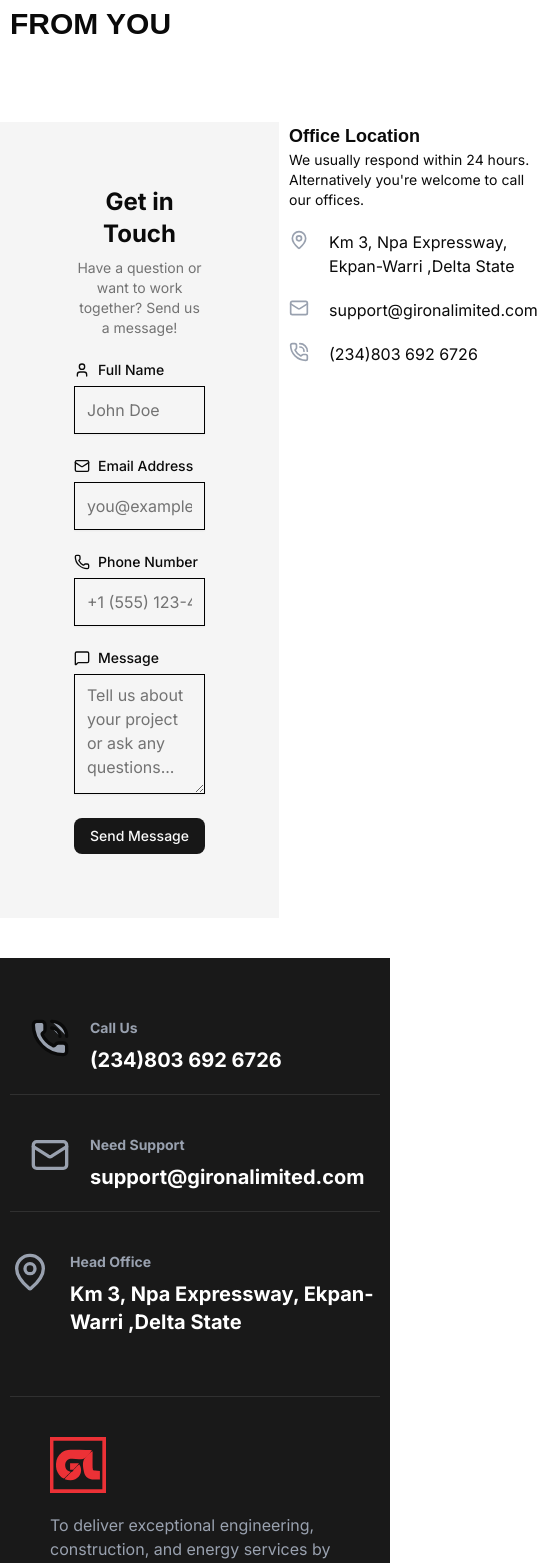
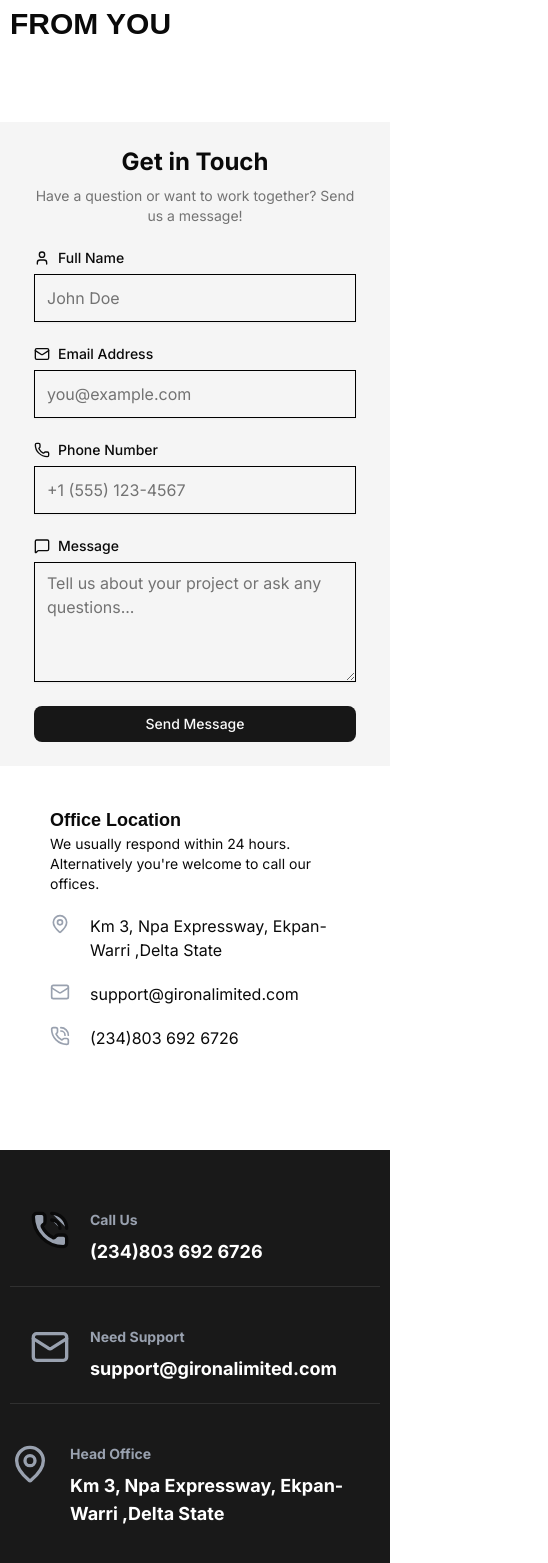
Before and after one commit to nathscode/girona, a Next.js app: page /contact in a window 390 px wide. Shown: the part 785-2348 px from the top of the page, 548 px wide, since content can reach past the window. Built offline with nearby package versions, Linux system fonts and the light colour scheme; a web font is replaced by a local one.

Commit message:
fixed contact page

```diff
--- a/app/(route)/contact/page.tsx
+++ b/app/(route)/contact/page.tsx
@@ -24,17 +24,17 @@ const ContactPage = () => {
 						/>
 						<div className="flex flex-col  px-5"></div>
 					</MaxWidthWrapper>
-					<div className="flex justify-start w-full">
+					<div className="flex flex-wrap sm:flex-nowrap justify-start w-full">
 						<div className="w-full sm:w-2/3 bg-accent">
 							<MaxWidthWrapper>
-								<div className="flex flex-col p-10">
+								<div className="flex flex-col sm:p-10">
 									<ContactForm />
 								</div>
 							</MaxWidthWrapper>
 						</div>
 						<div className="w-full sm:w-1/3">
 							<MaxWidthWrapper>
-								<div className="flex flex-col justify-start">
+								<div className="flex flex-col justify-start p-10">
 									<h1 className="text-lg font-unbounded font-bold">
 										Office Location
 									</h1>
--- a/app/(route)/projects/page.tsx
+++ b/app/(route)/projects/page.tsx
@@ -57,7 +57,7 @@ const ProjectPage = () => {
 					<MaxWidthWrapper>
 						<TitleHeader subText="our work" heading="Project showcase" />
 						<div className="flex flex-col px-5">
-							<div className="flex flex-col w-full py-40">
+							<div className="flex flex-col w-full sm:py-40">
 								<div className="grid gap-5 row-gap-10 lg:grid-cols-2">
 									{works.slice(0, 4).map((work, index) => (
 										<WorkCard key={`work-${index}`} work={work} />
--- a/components/footer.tsx
+++ b/components/footer.tsx
@@ -17,7 +17,7 @@ const Footer = () => {
 							<h5 className="font-semibold text-sm text-gray-400">Call Us</h5>
 							<Link
 								href={`tel:+2348036926726`}
-								className="font-bold text-xl text-white"
+								className="font-bold text-lg sm:text-xl text-white"
 							>
 								(234)803 692 6726
 							</Link>
@@ -33,7 +33,7 @@ const Footer = () => {
 							</h5>
 							<Link
 								href={`mail:support@gironalimited.com`}
-								className="font-bold text-xl text-white"
+								className="font-bold text-lg sm:text-xl text-white"
 							>
 								support@gironalimited.com
 							</Link>
@@ -47,7 +47,7 @@ const Footer = () => {
 							<h5 className="font-semibold text-sm text-gray-400">
 								Head Office
 							</h5>
-							<h1 className="font-bold text-xl text-white">
+							<h1 className="font-bold text-lg sm:text-xl text-white">
 								Km 3, Npa Expressway, Ekpan-Warri ,Delta State
 							</h1>
 						</div>
--- a/components/home/secondary-nav.tsx
+++ b/components/home/secondary-nav.tsx
@@ -128,7 +128,7 @@ export default function SecondaryNav({ title }: Props) {
 						</div>
 						<div className="justify-end hidden sm:flex">
 							<CustomButton
-								href="/project"
+								href="/projects"
 								name="View Our Work"
 								className="text-sm"
 							/>
```
